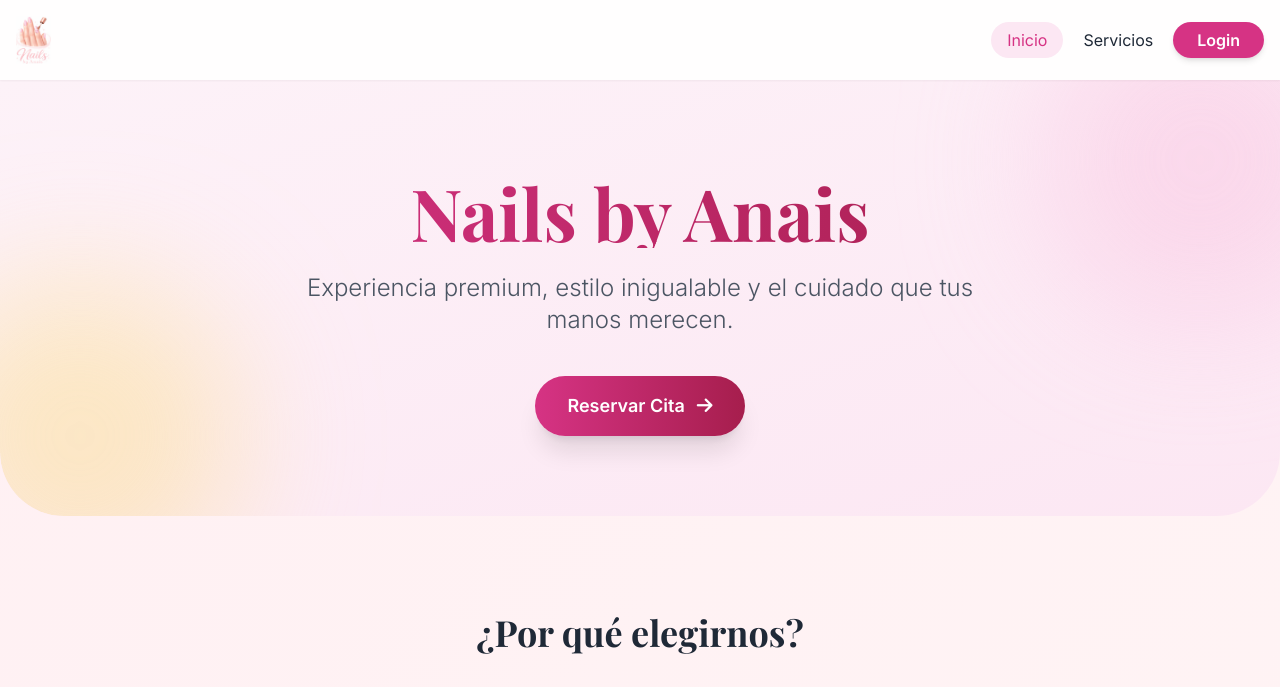
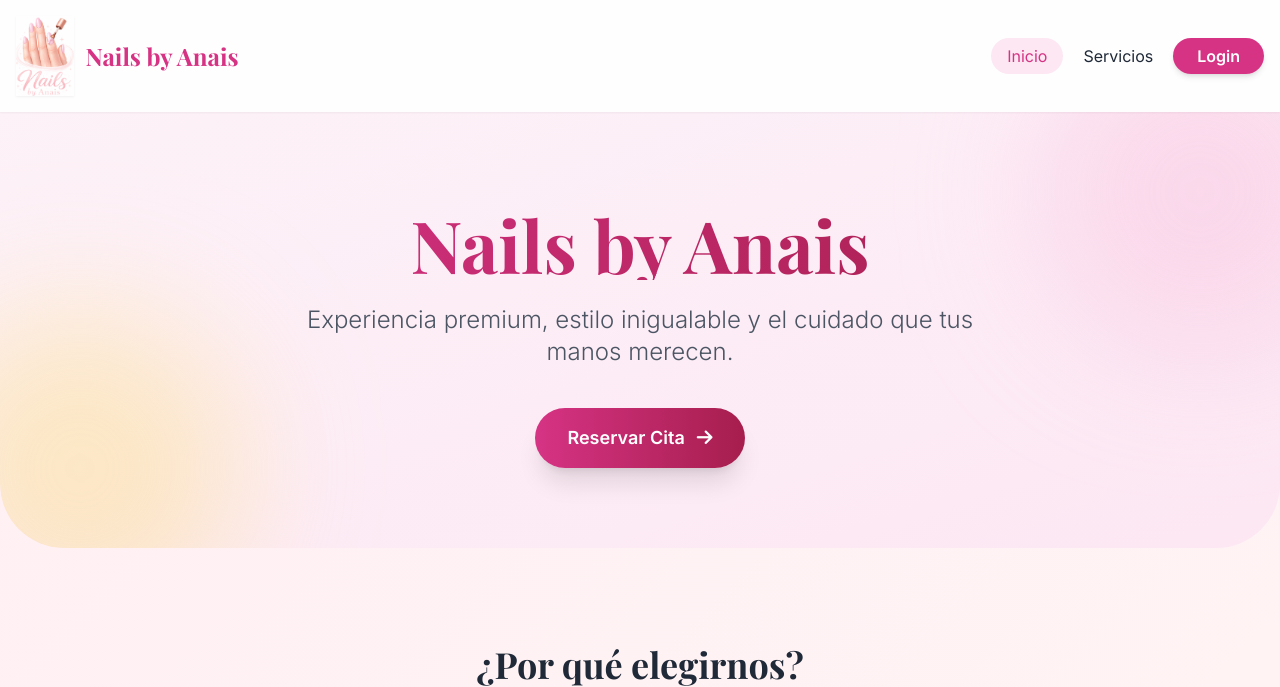
Before and after one commit to JesusPaz145/nails-appointment-app, a FastAPI app: page / in a window 1280 px wide. Shown: the top 687 px of the page. Run offline with FastAPI, Linux system fonts and the light colour scheme; data that the repository does not hold is empty; parts of the project's set-up code (start-up, migrations or seed data) failed here and were passed over; some libraries are stand-ins or nearby versions.

Commit message:
Update base.html

```diff
--- a/app/templates/base.html
+++ b/app/templates/base.html
@@ -50,9 +50,10 @@
 <body class="text-gray-800">
     <header class="sticky top-0 z-50 bg-white/90 backdrop-blur-md shadow-sm">
         <div class="container mx-auto px-4 py-4 flex justify-between items-center relative">
-            <a href="/"
-                class="text-2xl font-bold text-primary flex items-center gap-2 font-serif hover:scale-105 transition-transform">
-                <img src="/static/images/logo unas.png" alt="Nails by Anais" class="h-12 w-auto object-contain">
+            <a href="/" class="flex items-center gap-3 font-serif hover:scale-105 transition-transform">
+                <img src="/static/images/logo unas.png" alt="Nails by Anais"
+                    class="h-16 md:h-20 w-auto object-contain drop-shadow-sm">
+                <span class="text-2xl font-bold text-primary hidden sm:block">Nails by Anais</span>
             </a>
 
             <!-- Mobile Menu Button -->
@@ -180,9 +181,11 @@
     <!-- Mobile Nav Dropdown (Moved to bottom of body to avoid stacking context issues) -->
     <div id="mobile-menu"
         class="fixed inset-0 bg-white z-[9999] transform translate-x-full transition-transform duration-300 ease-in-out md:hidden flex flex-col p-0 shadow-2xl">
-        <!-- Solid Header for Menu -->
         <div class="flex justify-between items-center p-6 border-b border-gray-100 bg-white">
-            <img src="/static/images/logo unas.png" alt="Nails by Anais" class="h-8 w-auto object-contain">
+            <div class="flex items-center gap-3">
+                <img src="/static/images/logo unas.png" alt="Nails by Anais" class="h-12 w-auto object-contain">
+                <span class="text-xl font-serif font-bold text-primary">Nails by Anais</span>
+            </div>
             <button id="close-menu" class="text-3xl text-gray-400 hover:text-primary p-2">
                 <i class="fas fa-times"></i>
             </button>
```
